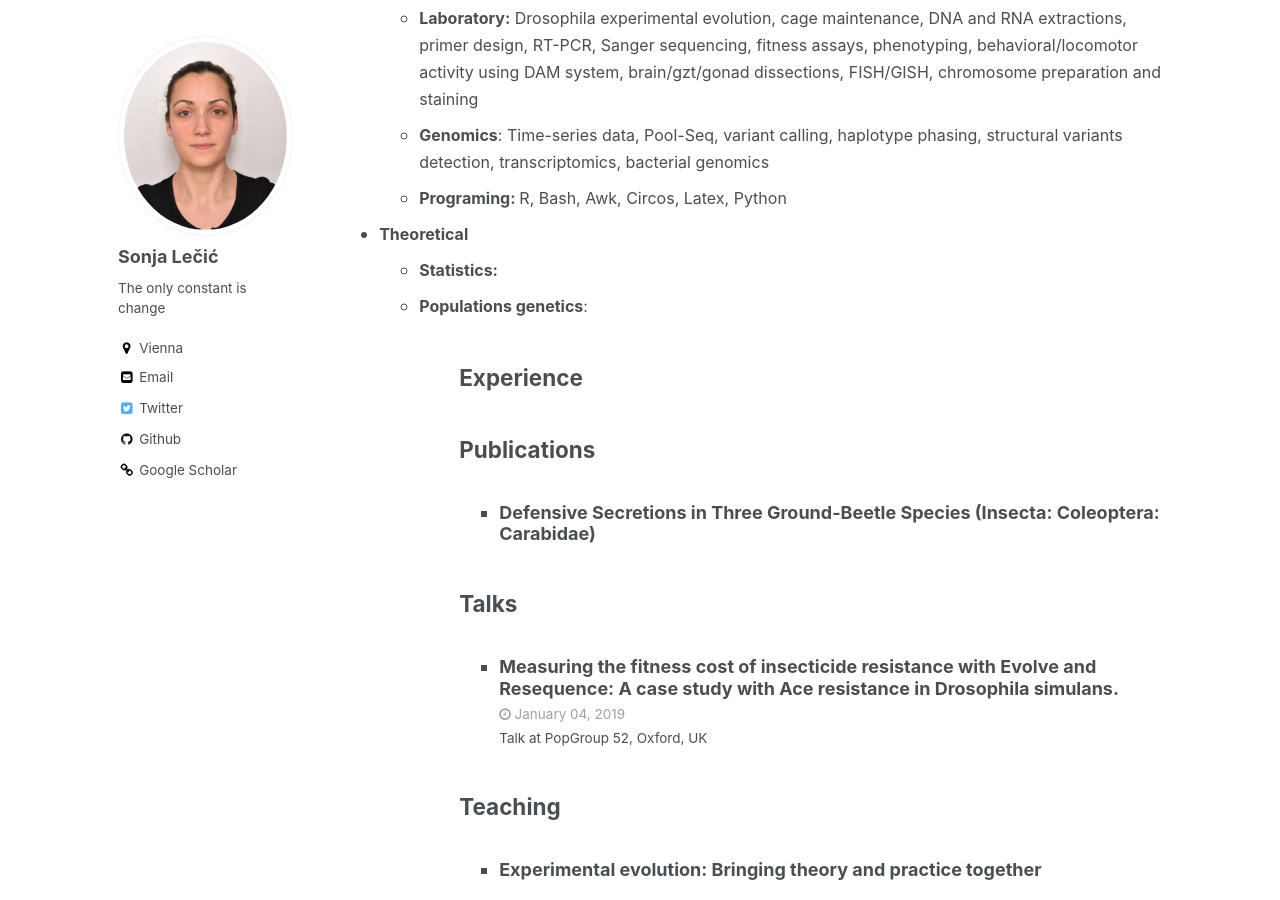
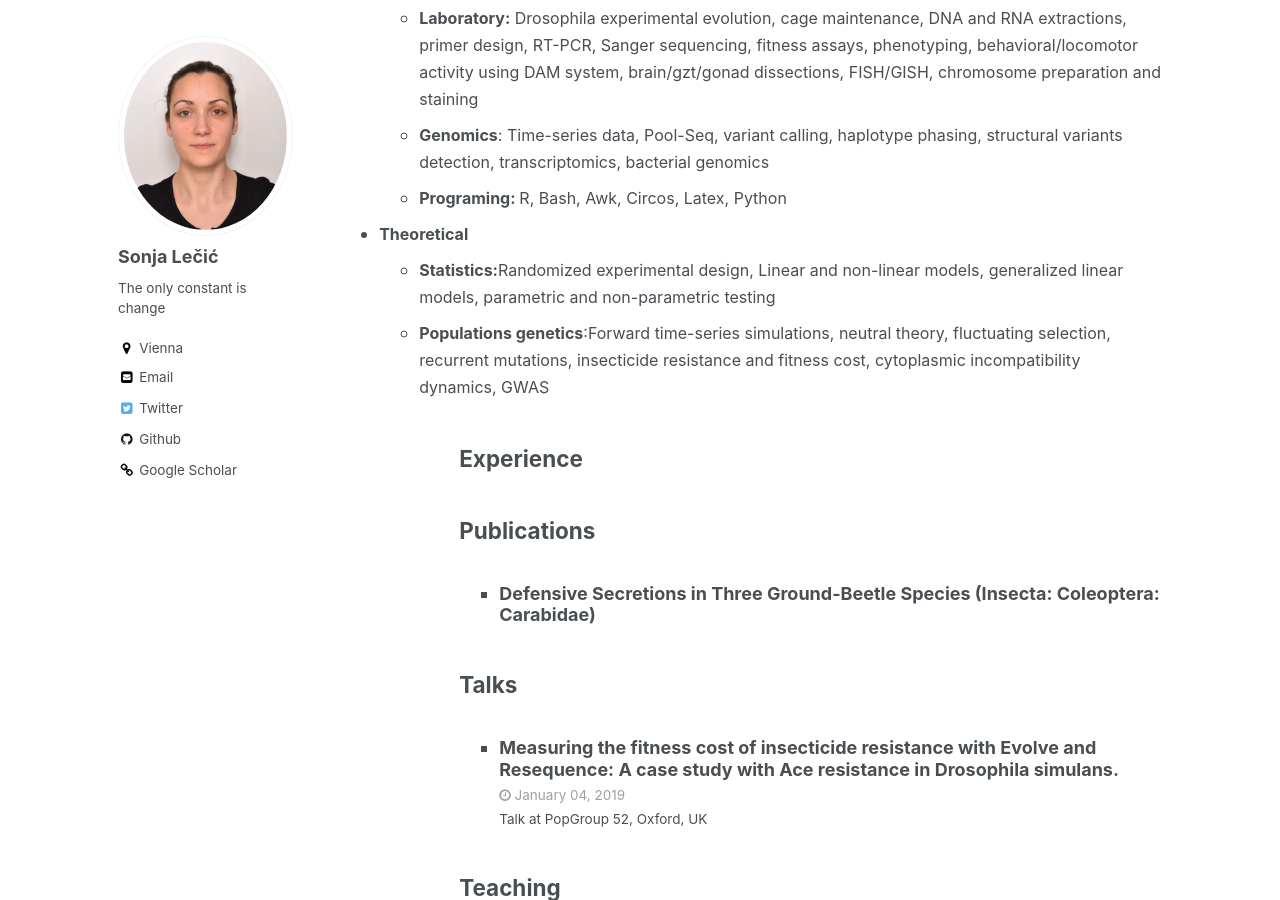
Before and after one commit to slecic/slecic.github.io, a Jekyll site: the page built from _pages/cv 2.html, in a window 1280 px wide and 900 px high, scrolled down 832 px. Built offline with Jekyll 4.4.1, drawn with Linux system fonts in a browser that asks for light colours.

Commit message:
05082020

```diff
--- a/_pages/cv 2.html
+++ b/_pages/cv 2.html
@@ -53,8 +53,8 @@ redirect_from:
 </li>
   <li><span style="font-size: medium;"><b>Theoretical</b></span><strong><span style="font-size: medium;"><b></b></span></strong><span style="font-size: medium;"><b> </b></span>
 <ul>
-    <li><strong><span style="font-size: medium;"><b>Statistics:</b></span></strong><span style="font-size: medium;"> </span></li>
- 	<li><span style="font-size: medium;"><b>Populations genetics</b>: </li</span>
+    <li><strong><span style="font-size: medium;"><b>Statistics:</b></span></strong><span style="font-size: medium;">Randomized experimental design, Linear and non-linear models, generalized linear models, parametric and non-parametric testing </span></li>
+ 	<li><span style="font-size: medium;"><b>Populations genetics</b>:Forward time-series simulations, neutral theory, fluctuating selection, recurrent mutations, insecticide resistance and fitness cost, cytoplasmic incompatibility dynamics, GWAS </li</span>
 </ul>
 
 <ul>
```
Also changed, not shown: 1 other file.
